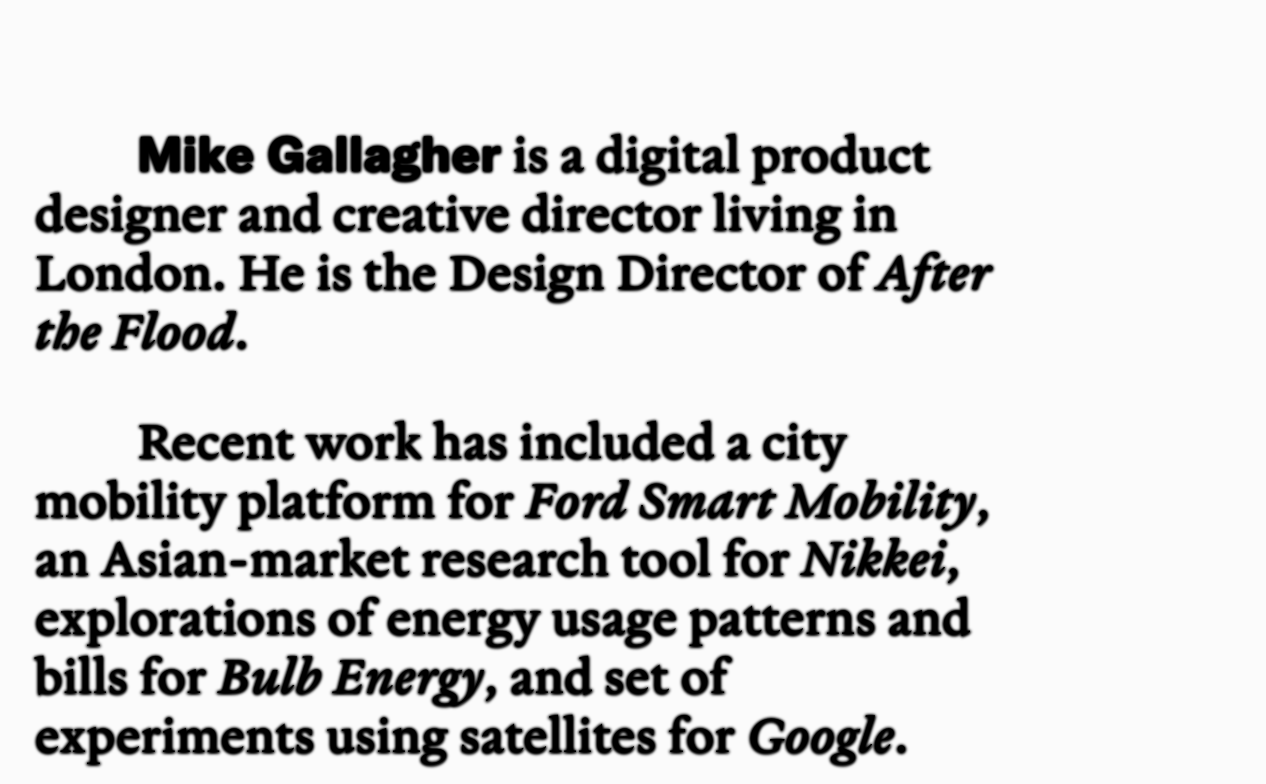
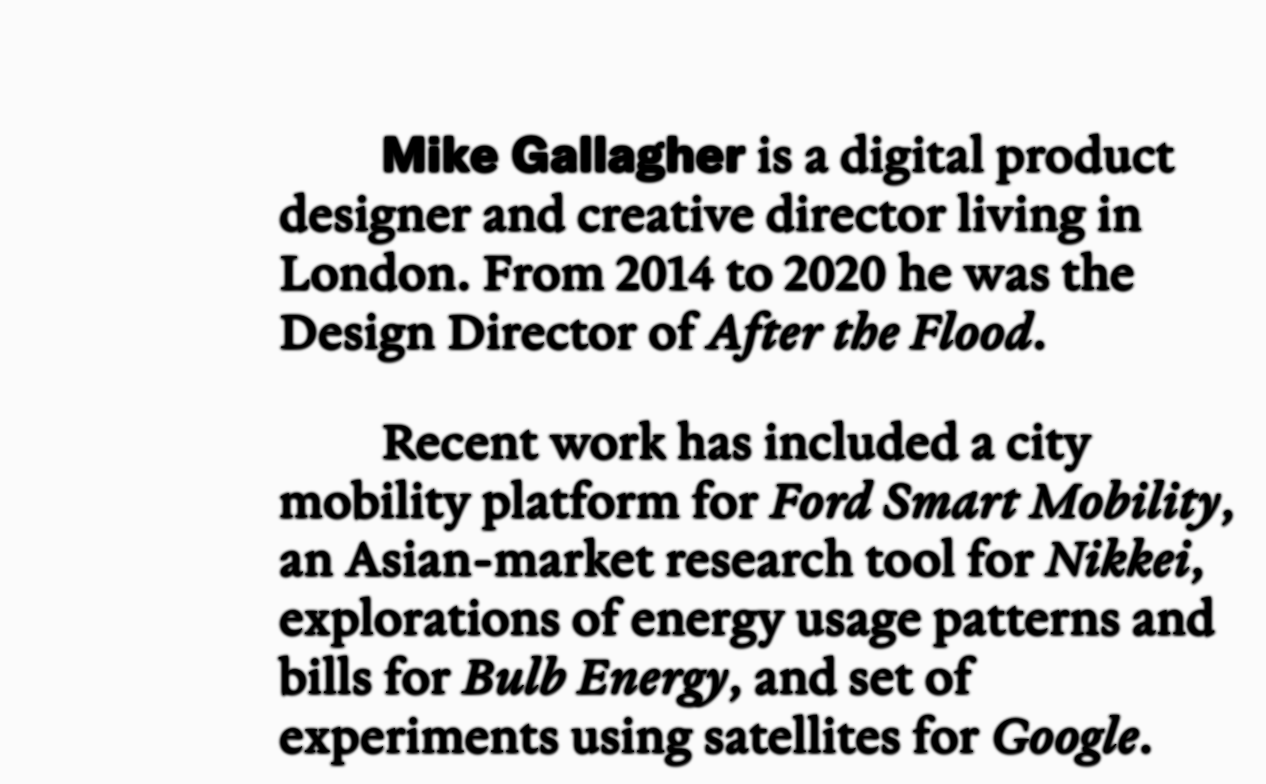
Before and after one commit to michaelgallagher/michaelgallagher.github.io, a plain HTML site: page index.html in a window 1536 px wide. Shown: the top 784 px of the page, without its empty margins (5-1271 px from the left). Drawn offline with nearby package versions, Linux system fonts and the light colour scheme.

Commit message:
update text

```diff
--- a/categories/index.xml
+++ b/categories/index.xml
@@ -1,4 +1,4 @@
-<?xml version="1.0" encoding="utf-8" standalone="yes" ?>
+<?xml version="1.0" encoding="utf-8" standalone="yes"?>
 <rss version="2.0" xmlns:atom="http://www.w3.org/2005/Atom">
   <channel>
     <title>Categories on Mike Gallagher</title>
--- a/css/main.css
+++ b/css/main.css
@@ -704,14 +704,20 @@ a {
       text-shadow: 0.5px 0.5px 2.5px #000, 0.5px -0.5px 2.5px #000, -0.5px 0.5px 2.5px #000, -0.5px -0.5px 2.5px #000; } }
   @media screen and (min-width: 910px) {
     #introduction {
-      grid-column: 3 / span 10;
+      grid-column: 4 / span 10;
       text-shadow: 0.5px 0.5px 3.2px #000, 0.5px -0.5px 3.2px #000, -0.5px 0.5px 3.2px #000, -0.5px -0.5px 3.2px #000; } }
   @media screen and (min-width: 1180px) {
     #introduction {
-      grid-column: 3 / span 9; } }
+      grid-column: 4 / span 10; }
+      #introduction p {
+        max-width: 980px;
+        margin-left: auto;
+        margin-right: auto; } }
   @media screen and (min-width: 1520px) {
     #introduction {
-      grid-column: 3 / span 8; } }
+      grid-column: 5 / span 8; }
+      #introduction p {
+        max-width: 1050px; } }
   #introduction p {
     font-size: 1.35em;
     letter-spacing: 0.015em;
--- a/index.html
+++ b/index.html
@@ -4,7 +4,7 @@
 
 <html class="no-js" lang="">
 <head>
-	<meta name="generator" content="Hugo 0.53" />
+	<meta name="generator" content="Hugo 0.65.3" />
   <meta charset="utf-8">
   <meta http-equiv="X-UA-Compatible" content="IE=edge,chrome=1">
   <title>Mike Gallagher</title>
@@ -20,10 +20,10 @@
 
 	<section id="introduction">
 		<p>
-			<span class="my-name">Mike Gallagher</span> is a digital product designer and creative director living in London. He is the Design Director of <a class="atf" href="https://aftertheflood.com/"><i>After the Flood</i></a>.
+			<span class="my-name">Mike Gallagher</span> is a digital product designer and creative director living in London. From 2014 to 2020 he was the Design Director of <a class="atf" href="https://aftertheflood.com/"><i>After the Flood</i></a>.
 		</p>
 		<p>
-			Recent work has included a city mobility platform for <a class="client" href="https://www.ford.co.uk/experience-ford/careers/business-functions/smart-mobility">Ford Smart Mobility</a>, an Asian-market research tool for <a class="client" href="https://www.nikkei.com/">Nikkei</a>, explorations of energy usage patterns and bills for <a class="client" href="https://bulb.co.uk/">Bulb Energy</a>, and set of experiments using satellites for <a class="client" href="https://www.google.com/">Google</a>.
+			Recent work has included a city mobility platform for <a class="client" href="https://www.ford.co.uk/experience-ford/careers/business-functions/smart-mobility">Ford Smart Mobility</a>, an Asian-market research tool for <a class="client" href="https://www.scout.asia/en-gb/">Nikkei</a>, explorations of energy usage patterns and bills for <a class="client" href="https://bulb.co.uk/">Bulb Energy</a>, and set of experiments using satellites for <a class="client" href="https://experiments.withgoogle.com/">Google</a>.
 		</p>
 		<p>
 			He has previously worked at <a class="studio" href="http://www.dubberly.com/">Dubberly Design Office</a>, <a class="studio" href="https://2x4.org">2&#215;4</a>, and <a class="studio" href="https://www.vsapartners.com/">VSA Partners</a>. He is a member of <a class="whp" href="http://www.wehavephotoshop.com/">We Have Photoshop</a>. He has taught at <a class="teaching" href="https://www.masongross.rutgers.edu/">Rutgers University</a>, <a class="teaching" href="https://www.ccny.cuny.edu/">City College of New York</a>, <a class="teaching" href="https://www.design.upenn.edu/">University of Pennsylvania’s School of Design</a>, and <a class="teaching" href="https://www.art.yale.edu/">Yale University School of Art</a>.
--- a/index.xml
+++ b/index.xml
@@ -1,4 +1,4 @@
-<?xml version="1.0" encoding="utf-8" standalone="yes" ?>
+<?xml version="1.0" encoding="utf-8" standalone="yes"?>
 <rss version="2.0" xmlns:atom="http://www.w3.org/2005/Atom">
   <channel>
     <title>Mike Gallagher</title>
--- a/sitemap.xml
+++ b/sitemap.xml
@@ -1,20 +1,17 @@
-<?xml version="1.0" encoding="utf-8" standalone="yes" ?>
+<?xml version="1.0" encoding="utf-8" standalone="yes"?>
 <urlset xmlns="http://www.sitemaps.org/schemas/sitemap/0.9"
   xmlns:xhtml="http://www.w3.org/1999/xhtml">
 
   <url>
     <loc>https://michaelgallagher.github.io/categories/</loc>
-    <priority>0</priority>
   </url>
 
   <url>
     <loc>https://michaelgallagher.github.io/</loc>
-    <priority>0</priority>
   </url>
 
   <url>
     <loc>https://michaelgallagher.github.io/tags/</loc>
-    <priority>0</priority>
   </url>
 
 </urlset>
--- a/tags/index.xml
+++ b/tags/index.xml
@@ -1,4 +1,4 @@
-<?xml version="1.0" encoding="utf-8" standalone="yes" ?>
+<?xml version="1.0" encoding="utf-8" standalone="yes"?>
 <rss version="2.0" xmlns:atom="http://www.w3.org/2005/Atom">
   <channel>
     <title>Tags on Mike Gallagher</title>
```
Also changed, not shown: 1 other file.
